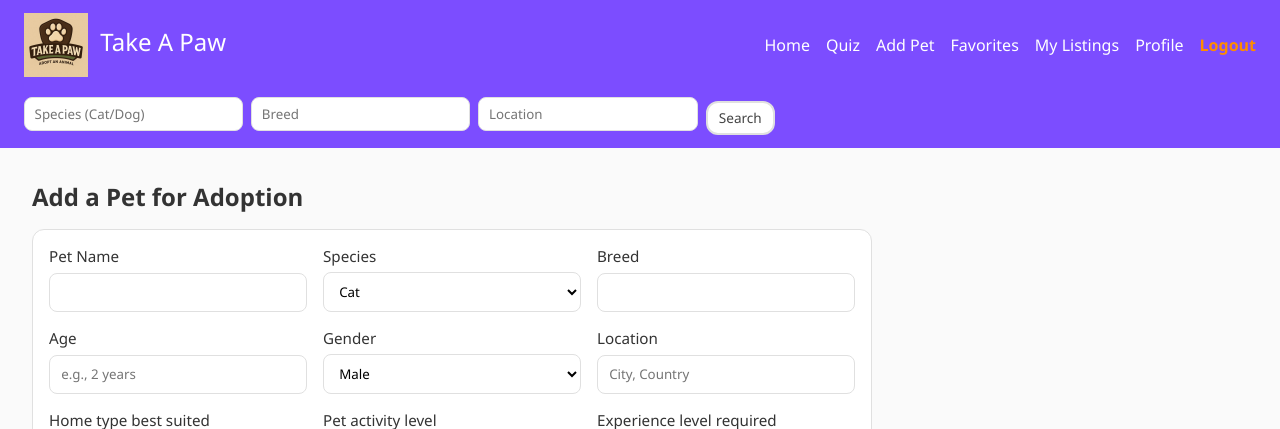
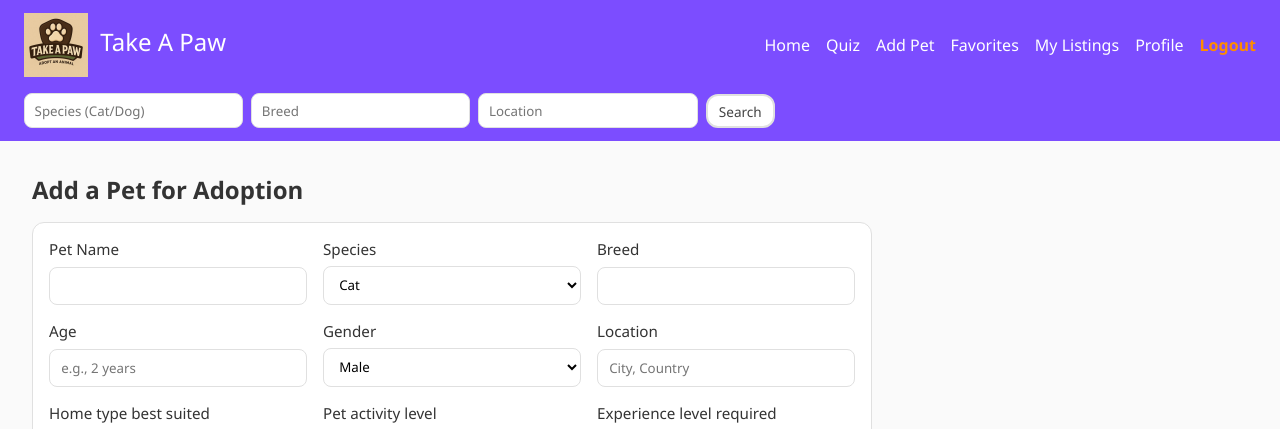
Before and after one commit to Lachi7/take-a-paw1, a Flask app: page /add-pet in a window 1280 px wide. Shown: the top 429 px of the page. Run offline with Flask 3, Linux system fonts and the light colour scheme; the visitor is signed in with stand-in values (Sample User, id 1).

Commit message:
css fix of button

```diff
--- a/src/app/static/style.css
+++ b/src/app/static/style.css
@@ -343,6 +343,9 @@
   padding: .45rem .6rem; border: 1px solid var(--border); border-radius: 8px;
 }
 .btn.small { padding: .35rem .7rem; font-size: .85rem; ; }
+.nav-search .btn {
+    margin-top: 1.5px;   /* adjust value until perfect */
+}
 .pet-actions {
   display: flex;
   justify-content: space-between;
```
